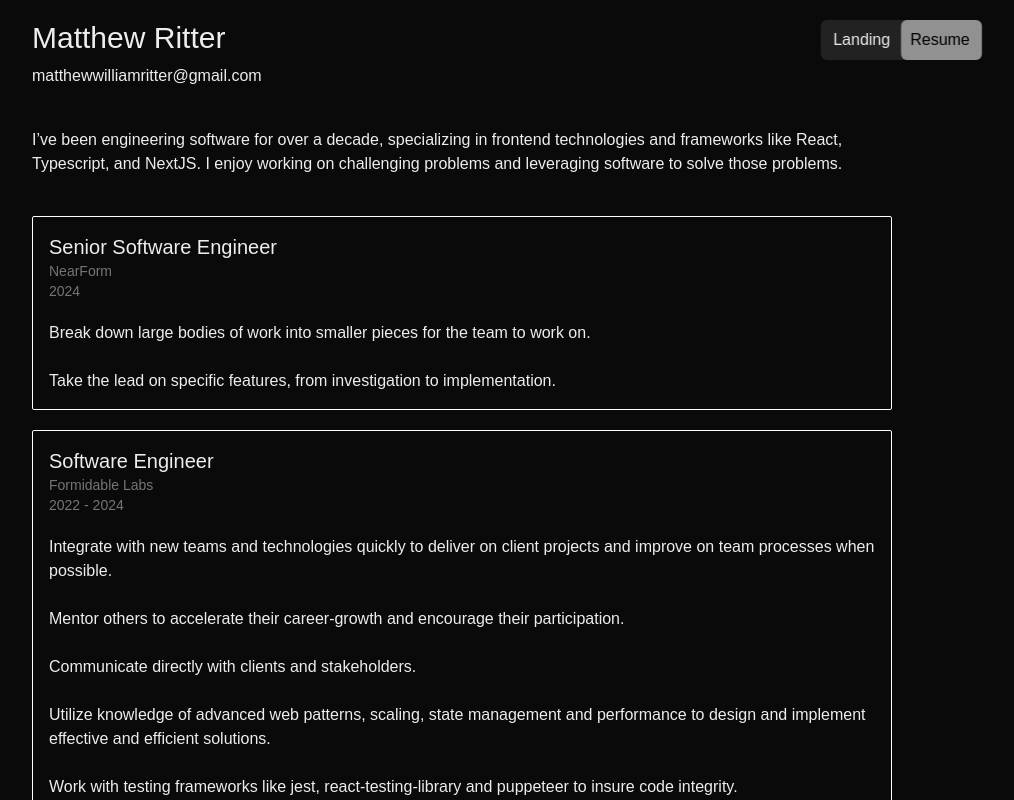
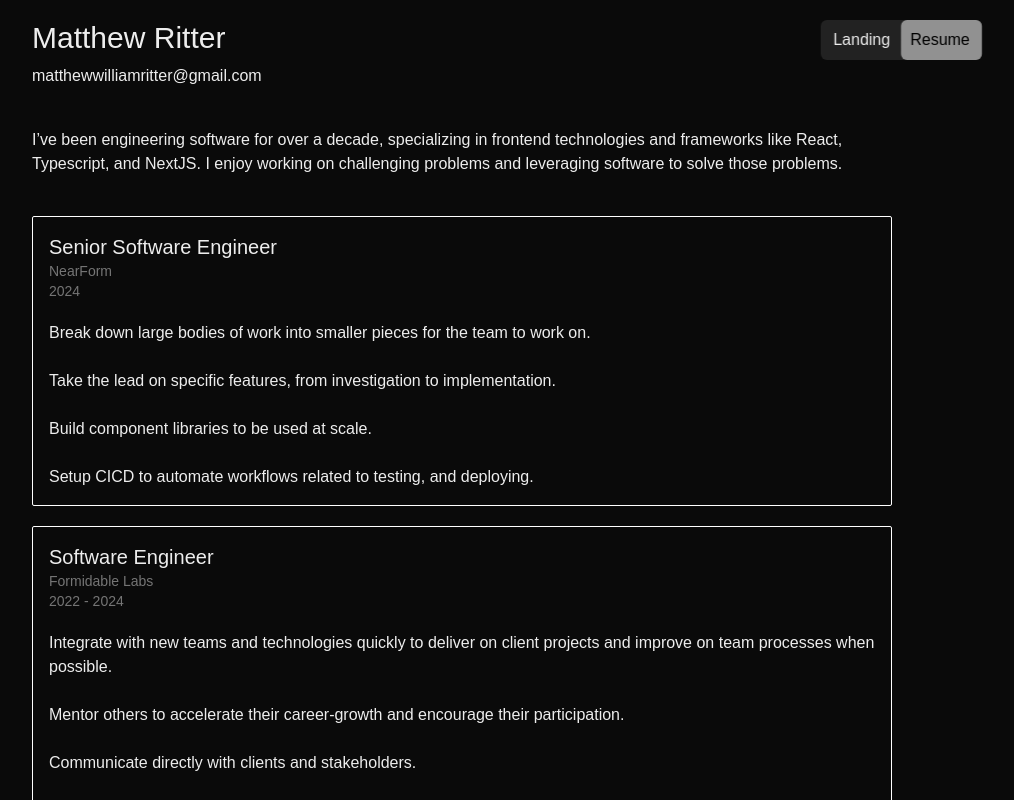
Before and after one commit to mwritter/portfolio-next, a Next.js app: page /resume in a window 1280 px wide. Shown: the top 800 px of the page, without its empty margins (178-1192 px from the left). Built offline with nearby package versions, Linux system fonts and the light colour scheme.

Commit message:
Resume update

```diff
--- a/src/components/DesignSkillCard/DesignSkillCard.tsx
+++ b/src/components/DesignSkillCard/DesignSkillCard.tsx
@@ -15,7 +15,7 @@ export const DesignSkillCard = () => {
   return (
     <SkillCard>
       <SkillCardHeader>
-        <SkillCardTitle text="Design" />
+        <SkillCardTitle text={`Design\n `} />
         <SkillCardIconDesign />
       </SkillCardHeader>
       <SkillCardDescription markdown={markdown} />
--- a/src/components/Resume/Resume.tsx
+++ b/src/components/Resume/Resume.tsx
@@ -75,7 +75,14 @@ const nearForm: ResumePositionProps = {
 Break down large bodies of work into smaller pieces for the team to work on.
 \\
 \\
-Take the lead on specific features, from investigation to implementation.`,
+Take the lead on specific features, from investigation to implementation.
+\\
+\\
+Build component libraries to be used at scale.
+\\
+\\
+Setup CICD to automate workflows related to testing, and deploying.
+`,
 };
 const formidable: ResumePositionProps = {
   ...f,
```
